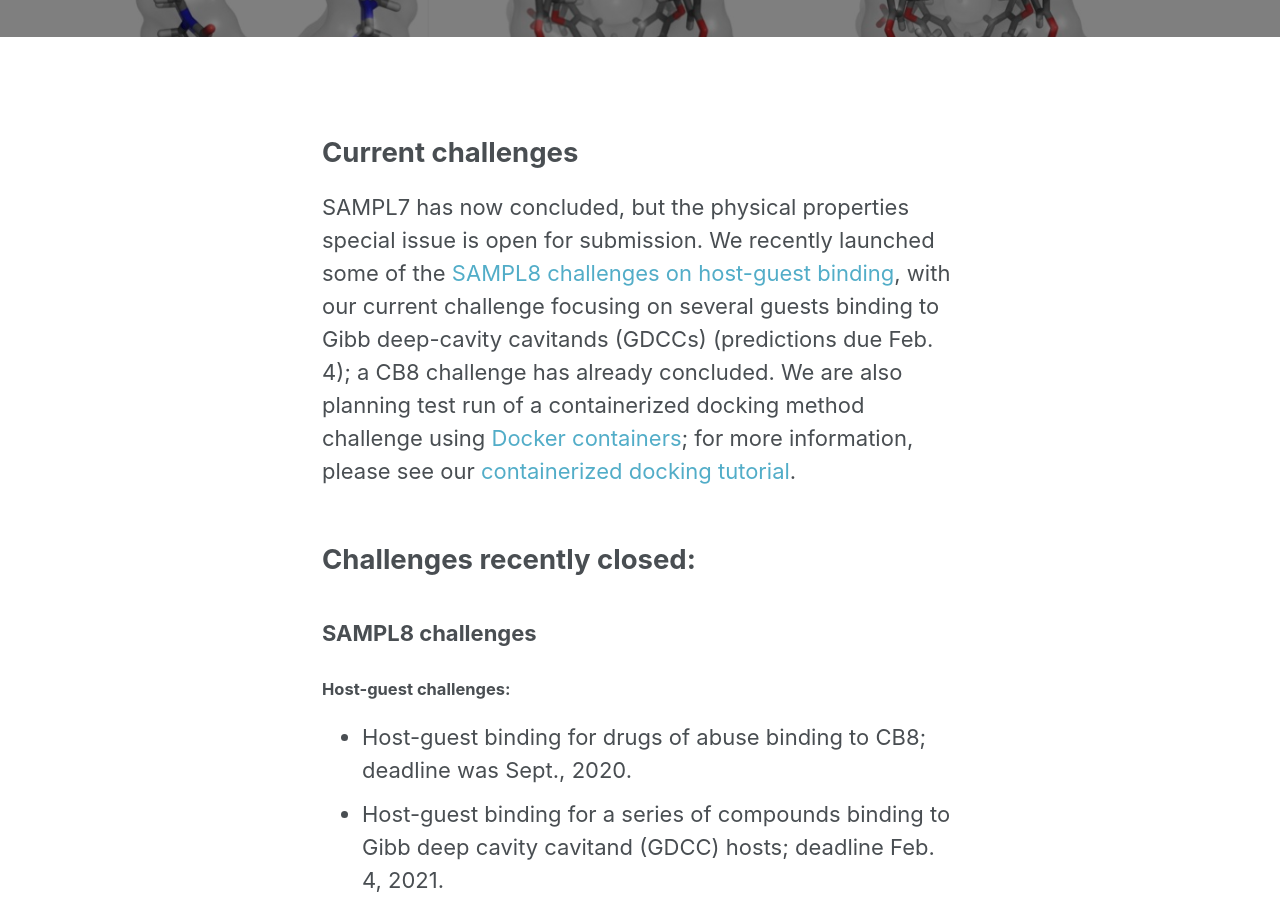
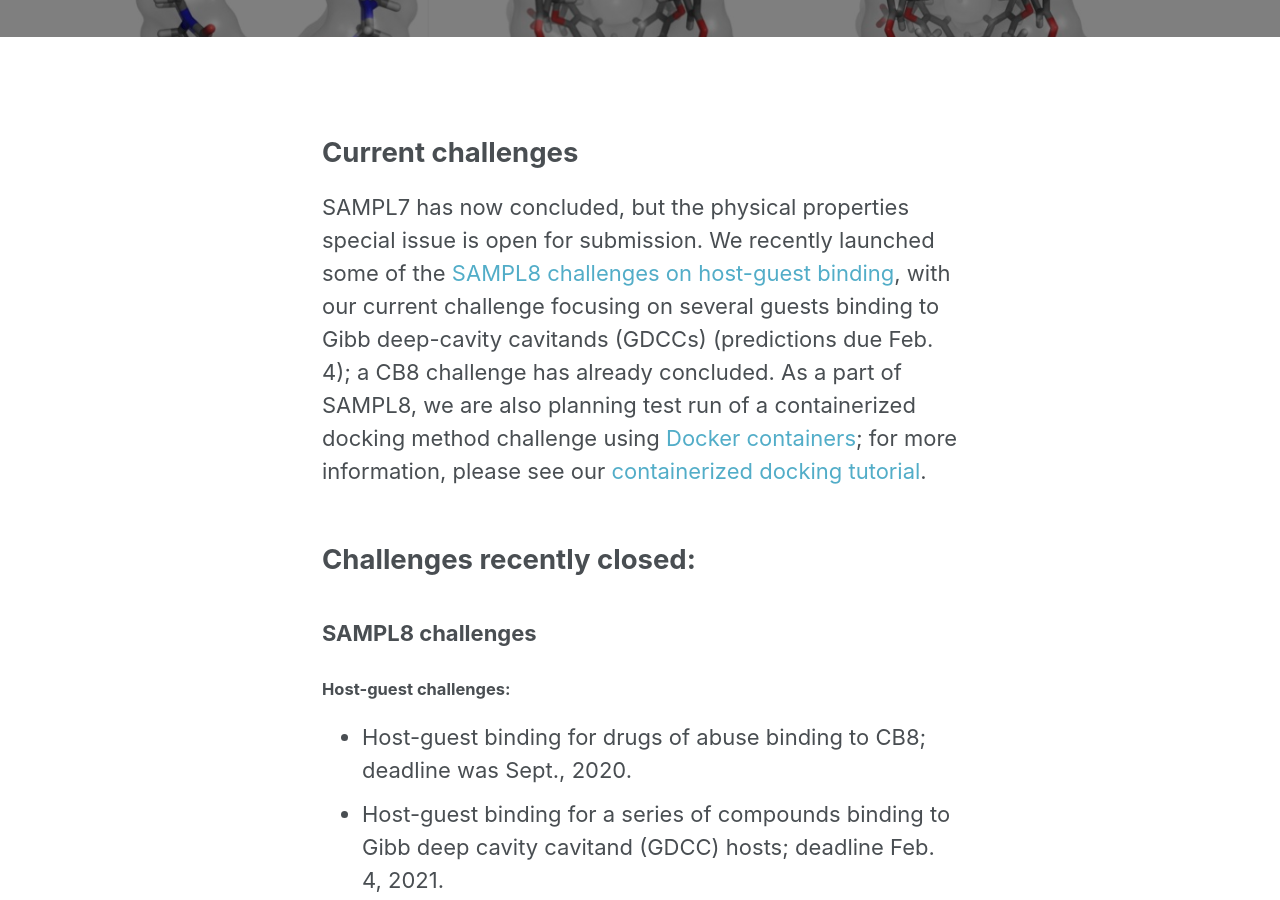
Before and after one commit to samplchallenges/samplchallenges.github.io, a Jekyll site: the page built from _current_challenges/index.md, in a window 1280 px wide and 900 px high, scrolled down 353 px. Built offline with Jekyll 4.4.1, drawn with Linux system fonts in a browser that asks for light colours.

Commit message:
Update index.md

```diff
--- a/_current_challenges/index.md
+++ b/_current_challenges/index.md
@@ -11,7 +11,7 @@
 
 ## Current challenges
 
-SAMPL7 has now concluded, but the physical properties special issue is open for submission. We recently launched some of the [SAMPL8 challenges on host-guest binding](https://github.com/samplchallenges/SAMPL8), with our current challenge focusing on several guests binding to Gibb deep-cavity cavitands (GDCCs) (predictions due Feb. 4); a CB8 challenge has already concluded. We are also planning test run of a containerized docking method challenge using [Docker containers](https://www.docker.com/resources/what-container); for more information, please see our [containerized docking tutorial](https://github.com/samplchallenges/SAMPL-containers/tree/main/tutorials).
+SAMPL7 has now concluded, but the physical properties special issue is open for submission. We recently launched some of the [SAMPL8 challenges on host-guest binding](https://github.com/samplchallenges/SAMPL8), with our current challenge focusing on several guests binding to Gibb deep-cavity cavitands (GDCCs) (predictions due Feb. 4); a CB8 challenge has already concluded. As a part of SAMPL8, we are also planning test run of a containerized docking method challenge using [Docker containers](https://www.docker.com/resources/what-container); for more information, please see our [containerized docking tutorial](https://github.com/samplchallenges/SAMPL-containers/tree/main/tutorials).
 
 ## Challenges recently closed:
 
```
